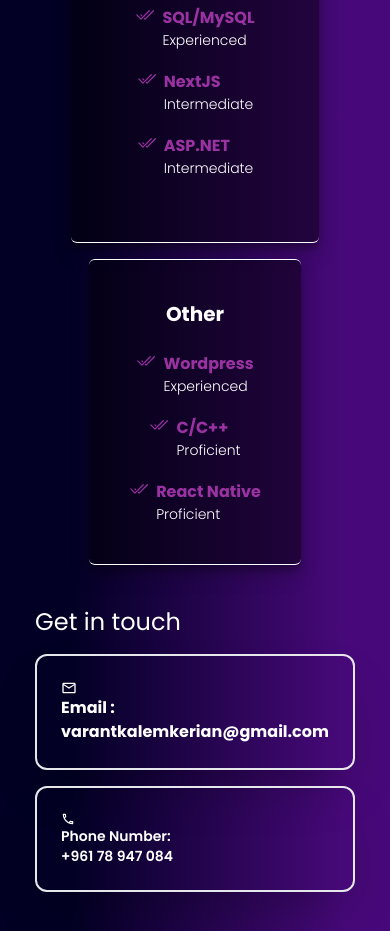
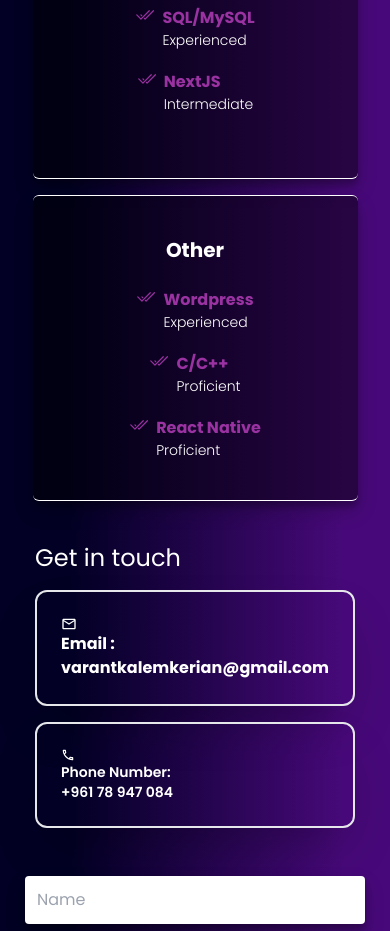
Before and after one commit to Varantt/Portfolio-website, a React (Vite) app: page / in a window 390 px wide. Shown: the part 6740-7671 px from the top of the page. Built offline with nearby package versions, Linux system fonts and the light colour scheme.

Commit message:
responsive/footer bug fixes

```diff
--- a/src/components/Footer.jsx
+++ b/src/components/Footer.jsx
@@ -11,7 +11,7 @@ import { Link } from "react-router-dom";
 
 export default function () {
   return (
-    <div className="flex flex-col space-y-4 p-6 md:flex-row  text-white justify-between border-t-2 border-black bg-black  ">
+    <div id = "footer" className="flex flex-col space-y-4 p-6 md:flex-row  text-white justify-between border-t-2 border-black bg-black   ">
       <div className="flex flex-col  items-center md:items-start  md:pl-10 space-y-2 w-full md:w-1/3  ">
         <div className="flex flex-row space-x-2 ">
           <AiOutlineHome size={20} />
--- a/src/components/Portfolio.jsx
+++ b/src/components/Portfolio.jsx
@@ -19,7 +19,7 @@ export default function Portfolio() {
       <div className="text-center  text-xl md:text-3xl text-darkViolet ">
         My Projects
       </div>
-      <div className="flex flex-col md:flex-row items-center justify-center p-10  ">
+      <div className="flex flex-col md:flex-row items-center justify-center p-6 md:p-10  ">
         <div className="grid grid-cols-1 md:grid-cols-2 lg:grid-cols-3  gap-8  text-white  ">
           {projects.map((project, index) => {
             return <ProjectItem key={index} isVisible = {isVisible} {...project} index = {index} />;
--- a/src/components/Project.jsx
+++ b/src/components/Project.jsx
@@ -34,14 +34,14 @@ export default function Project() {
       <div className="text-2xl md:text-4xl text-white text-center mt-10  ">
         {value.name}
       </div>
-      <div className="flex flex-col md:flex-row text-white mt-10  p-10">
-        <div className="md:w-1/3 ">
+      <div id = "project-info" className="flex flex-col md:flex-row text-white mt-10  p-10 px-0 ">
+        <div className="md:w-1/3 text-center">
           Stack used :
           {value.stack.map((each) => {
             return ` ${each}`;
           })}
         </div>
-        <div className="md:w-2/3 border-l-2 p-3 border-darkViolet flex flex-col  ">
+        <div className="md:w-2/3 border-l-2 p-8 pt-0 border-darkViolet flex flex-col  ">
           {value.desc}
           <Link to={value.link} target="_blank">
             <button className="p-2 rounded mt-3 border-2 border-darkViolet hover:bg-darkViolet hover:text-white transition-colors duration-300">
--- a/src/components/Skills.jsx
+++ b/src/components/Skills.jsx
@@ -6,7 +6,7 @@ export default function Skills() {
   let isVisible = useScroll("#skills");
 
   return (
-    <section id="skills" className = {` ${isVisible ? "in-view" : "" } mt-32 `}>
+    <section id="skills" className={` ${isVisible ? "in-view" : ""} mt-32 `}>
       <div className="text-3xl md:text-4xl text-darkViolet text-center shadow-inner mb-3 md:mb-8 ">
         Skills
       </div>
@@ -14,7 +14,11 @@ export default function Skills() {
       {/* front-end */}
       <div className="flex flex-col md:flex-row flex-wrap  mb-4  justify-center items-center md:space-x-6 md:space-y-0 space-y-4 ">
         {/* item 1 */}
-        <div className={` skill md:m-14 box-shadow md:w-1/3  p-16 md:p-10  text-darkViolet   transition-colors duration-150  rounded-md font-bold  border-white   ${isVisible ? "slide-in" : "" }  `} >
+        <div
+          className={` skill w-5/6 md:m-14 box-shadow md:w-1/3  p-16 md:p-10  text-darkViolet   transition-colors duration-150  rounded-md font-bold  border-white   ${
+            isVisible ? "slide-in" : ""
+          }  `}
+        >
           <div className="mb-6  skill-title text-white text-center text-xl ">
             Front-End{" "}
           </div>
@@ -38,9 +42,7 @@ export default function Skills() {
               <BsCheck2All size={19} className="mr-2" />
               <div className="flex-col ">
                 <div className="">SCSS</div>
-                <div className="text-white text-sm font-light">
-                  Experienced
-                </div>
+                <div className="text-white text-sm font-light">Experienced</div>
               </div>
             </div>
 
@@ -86,7 +88,11 @@ export default function Skills() {
 
         {/* backend */}
 
-        <div className={` skill box-shadow md:w-1/3 p-16 md:p-10  text-darkViolet hover:bg-transparent     rounded-md font-bold  border-white  transition-colors duration-150 ${isVisible ? "slide-right" : "" }  `}>
+        <div
+          className={` skill box-shadow w-5/6 md:w-1/3 p-16 md:p-10  text-darkViolet hover:bg-transparent     rounded-md font-bold  border-white  transition-colors duration-150 ${
+            isVisible ? "slide-right" : ""
+          }  `}
+        >
           <div className="mb-6  skill-title text-white text-center text-xl ">
             Back-end{" "}
           </div>
@@ -139,20 +145,15 @@ export default function Skills() {
                 </div>
               </div>
             </div>
-            <div className="flex justify-center">
-              <BsCheck2All size={19} className="mr-2" />
-              <div className="flex-col ">
-                <div className="">ASP.NET</div>
-                <div className="text-white text-sm font-light">
-                  Intermediate
-                </div>
-              </div>
-            </div>
           </div>
         </div>
 
         {/* other */}
-        <div className={` skill box-shadow md:w-1/3 p-10  text-darkViolet hover:bg-transparent rounded-md font-bold  border-white  transition-colors duration-150 ${isVisible ? "slide-down" : "" }  `}>
+        <div
+          className={` skill box-shadow w-5/6 md:w-1/3 p-10  text-darkViolet hover:bg-transparent rounded-md font-bold  border-white  transition-colors duration-150 ${
+            isVisible ? "slide-down" : ""
+          }  `}
+        >
           <div className="mb-6  skill-title text-white text-center text-xl ">
             Other{" "}
           </div>
--- a/src/index.css
+++ b/src/index.css
@@ -10,8 +10,19 @@
     rgba(2, 0, 36, 1) 18%,
     rgba(71, 9, 121, 1) 88%
   );
+  min-height: 100dvh;
+  display: flex;
+  flex-direction: column;
 }
 
+#footer{
+  width: 100%;
+}
+
+#project-info{
+  flex-grow: 1;
+  display: flex;
+}
 
 .img {
   /* background-color: transparent; */
```
